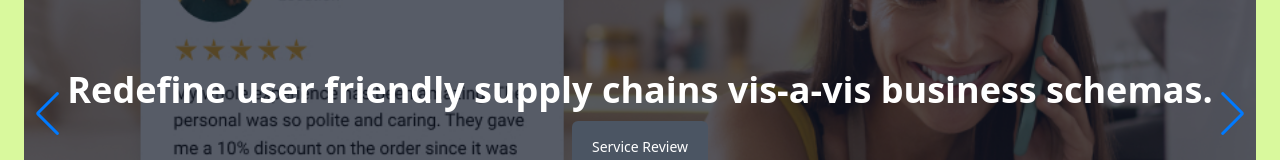
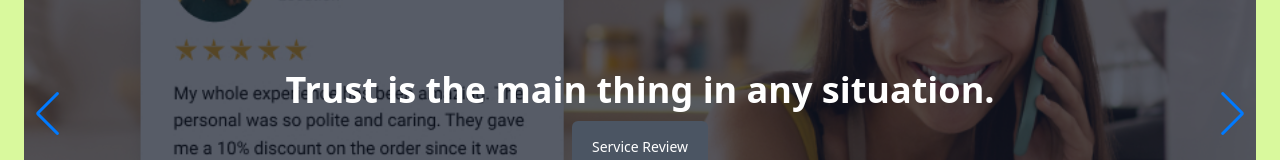
Before and after one commit to hanifraihan123/service-review-project, a React (Vite) app: page / in a window 1280 px wide. Shown: the part 194-354 px from the top of the page. Built offline with nearby package versions, Linux system fonts and the light colour scheme; no server answers.

Commit message:
banner part text has changed

```diff
--- a/src/Components/Banner/Banner.jsx
+++ b/src/Components/Banner/Banner.jsx
@@ -29,9 +29,9 @@ const Banner = () => {
         }}
         navigation={true}
         modules={[Autoplay, Pagination, Navigation]} className="mySwiper">
-        <SwiperSlide><Slide image={img1} text='Holisticly promote low-risk high-yield technology.'></Slide></SwiperSlide>
-        <SwiperSlide><Slide image={img2} text='Compellingly disseminate ethical platforms before professional.'></Slide></SwiperSlide>
-        <SwiperSlide><Slide image={img3} text='Redefine user friendly supply chains vis-a-vis business schemas.'></Slide></SwiperSlide>
+        <SwiperSlide><Slide image={img1} text='Please Rate Our Services What We Provide.'></Slide></SwiperSlide>
+        <SwiperSlide><Slide image={img2} text='We Beleive on results,Not on talks.....'></Slide></SwiperSlide>
+        <SwiperSlide><Slide image={img3} text='Trust is the main thing in any situation.'></Slide></SwiperSlide>
       </Swiper>
         </div>
     );
```
